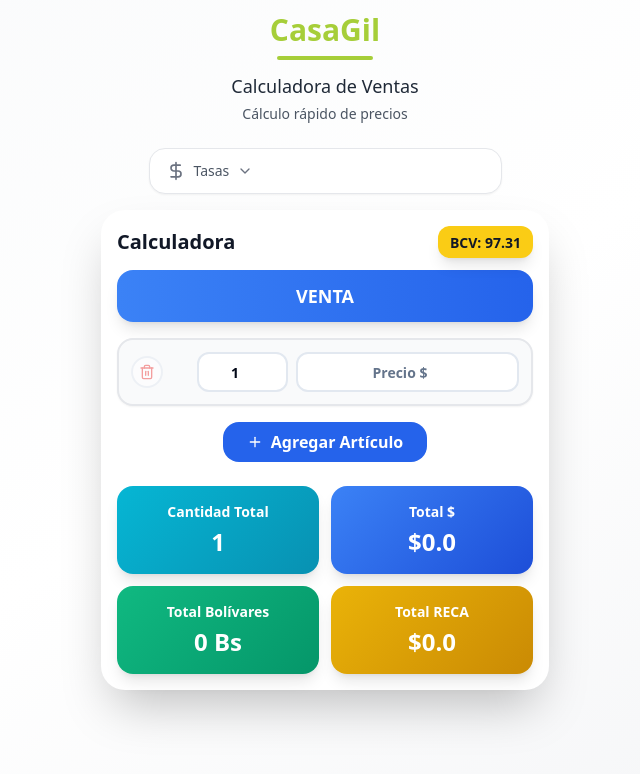
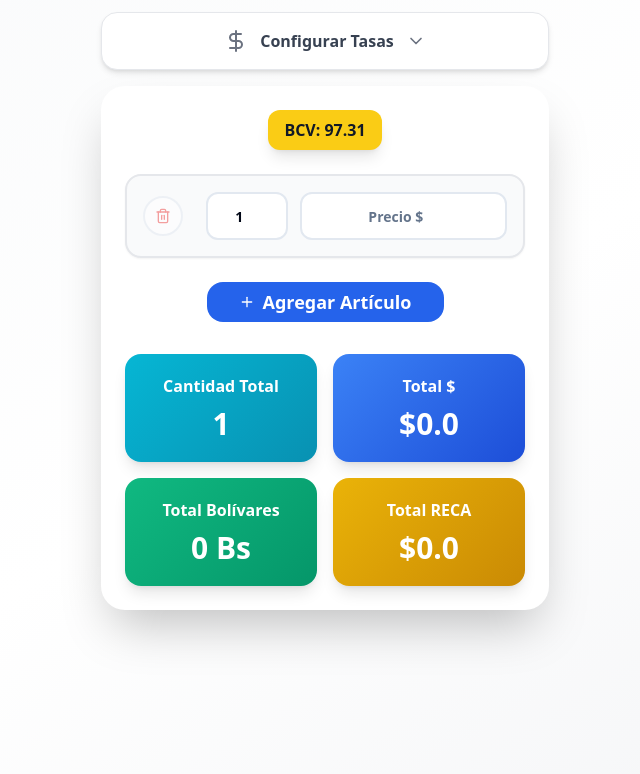
Before and after one commit to samuymanu/hidden-duality-calc, a React (Vite) app: page / in a window 1280 px wide. Shown: the top 774 px of the page, without its empty margins (315-955 px from the left). Built offline with nearby package versions, Linux system fonts and the light colour scheme.

Commit message:
Fix: Android UI adjustments
- Prevent decimals in quantity input.
- Remove titles/subtitles for Android.
- Increase size of amount input.

```diff
--- a/src/components/CalculatorProfile.tsx
+++ b/src/components/CalculatorProfile.tsx
@@ -78,26 +78,19 @@ const CalculatorProfile = ({ bcvRate, parallelRate }: CalculatorProfileProps) =>
   const totalQuantity = articles.reduce((sum, article) => sum + article.quantity, 0);
 
   return (
-    <Card className="p-4 bg-white shadow-2xl border-0 rounded-3xl">
-      {/* Header */}
-      <div className="mb-4">
-        <div className="flex items-center justify-between mb-3">
-          <h2 className="text-xl font-bold text-gray-900">Calculadora</h2>
-          <div className="bg-yellow-400 px-3 py-1 rounded-xl shadow-lg">
-            <span className="font-bold text-gray-900 text-sm">BCV: {bcvRate.toFixed(2)}</span>
-          </div>
-        </div>
-
-        <div className="bg-gradient-to-r from-blue-500 to-blue-600 text-white p-3 rounded-2xl mb-4 shadow-lg">
-          <h3 className="text-lg font-bold text-center">VENTA</h3>
+    <Card className="p-6 bg-white shadow-2xl border-0 rounded-3xl">
+      {/* BCV Rate Display */}
+      <div className="flex justify-center mb-6">
+        <div className="bg-yellow-400 px-4 py-2 rounded-xl shadow-lg">
+          <span className="font-bold text-gray-900 text-base">BCV: {bcvRate.toFixed(2)}</span>
         </div>
       </div>
 
-      {/* Simplified Items List */}
-      <div className="space-y-3 mb-4">
+      {/* Items List - Bigger size */}
+      <div className="space-y-4 mb-6">
         {articles.map((article, index) => (
-          <Card key={article.id} className="p-3 bg-gray-50 rounded-2xl border-2 border-gray-200">
-            <div className="grid grid-cols-12 gap-2 items-center">
+          <Card key={article.id} className="p-4 bg-gray-50 rounded-2xl border-2 border-gray-200">
+            <div className="grid grid-cols-12 gap-3 items-center">
               {/* Delete Button */}
               <div className="col-span-2">
                 <Button
@@ -105,31 +98,36 @@ const CalculatorProfile = ({ bcvRate, parallelRate }: CalculatorProfileProps) =>
                   variant="outline"
                   size="sm"
                   disabled={articles.length === 1}
-                  className="h-8 w-8 p-0 rounded-full border-2 hover:bg-red-50 hover:border-red-300 transition-all duration-200 active:scale-95"
+                  className="h-10 w-10 p-0 rounded-full border-2 hover:bg-red-50 hover:border-red-300 transition-all duration-200 active:scale-95"
                 >
-                  <Trash2 className="w-3 h-3 text-red-500" />
+                  <Trash2 className="w-4 h-4 text-red-500" />
                 </Button>
               </div>
 
-              {/* Quantity */}
+              {/* Quantity - Integer only */}
               <div className="col-span-3">
                 <Input
                   type="number"
+                  min="1"
+                  step="1"
                   value={article.quantity || ''}
-                  onChange={(e) => updateArticle(article.id, 'quantity', Number(e.target.value) || 1)}
-                  className="h-10 text-center text-sm font-semibold rounded-xl border-2 focus:border-blue-400"
+                  onChange={(e) => {
+                    const value = parseInt(e.target.value) || 1;
+                    updateArticle(article.id, 'quantity', value);
+                  }}
+                  className="h-12 text-center text-base font-semibold rounded-xl border-2 focus:border-blue-400"
                   placeholder="Cant."
                 />
               </div>
 
-              {/* Price */}
+              {/* Price - Bigger input */}
               <div className="col-span-7">
                 <Input
                   type="number"
                   step="0.01"
                   value={article.price || ''}
                   onChange={(e) => updateArticle(article.id, 'price', Number(e.target.value) || 0)}
-                  className="h-10 text-center text-sm font-semibold rounded-xl border-2 focus:border-blue-400"
+                  className="h-12 text-center text-base font-semibold rounded-xl border-2 focus:border-blue-400"
                   placeholder="Precio $"
                 />
               </div>
@@ -138,48 +136,48 @@ const CalculatorProfile = ({ bcvRate, parallelRate }: CalculatorProfileProps) =>
         ))}
       </div>
 
-      {/* Add Article Button */}
-      <div className="flex justify-center mb-6">
+      {/* Add Article Button - Bigger */}
+      <div className="flex justify-center mb-8">
         <Button
           onClick={addArticle}
-          className="flex items-center gap-2 bg-blue-600 hover:bg-blue-700 text-white hover:shadow-lg transition-all duration-200 px-6 py-3 text-base font-semibold rounded-2xl active:scale-95"
+          className="flex items-center gap-2 bg-blue-600 hover:bg-blue-700 text-white hover:shadow-lg transition-all duration-200 px-8 py-4 text-lg font-semibold rounded-2xl active:scale-95"
         >
-          <Plus className="w-5 h-5" />
+          <Plus className="w-6 h-6" />
           Agregar Artículo
         </Button>
       </div>
 
-      {/* Totals Summary */}
-      <div className="grid grid-cols-2 gap-3">
+      {/* Totals Summary - Bigger cards */}
+      <div className="grid grid-cols-2 gap-4">
         {/* Total Quantity */}
-        <Card className="p-4 rounded-2xl shadow-lg border-0" style={{ background: 'linear-gradient(135deg, #06b6d4, #0891b2)' }}>
+        <Card className="p-5 rounded-2xl shadow-lg border-0" style={{ background: 'linear-gradient(135deg, #06b6d4, #0891b2)' }}>
           <div className="text-center text-white">
-            <h3 className="text-sm font-semibold mb-1">Cantidad Total</h3>
-            <p className="text-2xl font-bold">{totalQuantity}</p>
+            <h3 className="text-base font-semibold mb-2">Cantidad Total</h3>
+            <p className="text-3xl font-bold">{totalQuantity}</p>
           </div>
         </Card>
 
         {/* Total Price */}
-        <Card className="p-4 rounded-2xl shadow-lg border-0" style={{ background: 'linear-gradient(135deg, #3b82f6, #1d4ed8)' }}>
+        <Card className="p-5 rounded-2xl shadow-lg border-0" style={{ background: 'linear-gradient(135deg, #3b82f6, #1d4ed8)' }}>
           <div className="text-center text-white">
-            <h3 className="text-sm font-semibold mb-1">Total $</h3>
-            <p className="text-2xl font-bold">${grandTotalPrice.toFixed(1)}</p>
+            <h3 className="text-base font-semibold mb-2">Total $</h3>
+            <p className="text-3xl font-bold">${grandTotalPrice.toFixed(1)}</p>
           </div>
         </Card>
 
         {/* Total Bolivares */}
-        <Card className="p-4 rounded-2xl shadow-lg border-0" style={{ background: 'linear-gradient(135deg, #10b981, #059669)' }}>
+        <Card className="p-5 rounded-2xl shadow-lg border-0" style={{ background: 'linear-gradient(135deg, #10b981, #059669)' }}>
           <div className="text-center text-white">
-            <h3 className="text-sm font-semibold mb-1">Total Bolívares</h3>
-            <p className="text-2xl font-bold">{grandTotalBs.toFixed(0)} Bs</p>
+            <h3 className="text-base font-semibold mb-2">Total Bolívares</h3>
+            <p className="text-3xl font-bold">{grandTotalBs.toFixed(0)} Bs</p>
           </div>
         </Card>
 
         {/* Total RECA */}
-        <Card className="p-4 rounded-2xl shadow-lg border-0" style={{ background: 'linear-gradient(135deg, #eab308, #ca8a04)' }}>
+        <Card className="p-5 rounded-2xl shadow-lg border-0" style={{ background: 'linear-gradient(135deg, #eab308, #ca8a04)' }}>
           <div className="text-center text-white">
-            <h3 className="text-sm font-semibold mb-1">Total RECA</h3>
-            <p className="text-2xl font-bold">${grandTotalReca.toFixed(1)}</p>
+            <h3 className="text-base font-semibold mb-2">Total RECA</h3>
+            <p className="text-3xl font-bold">${grandTotalReca.toFixed(1)}</p>
           </div>
         </Card>
       </div>
--- a/src/pages/Index.tsx
+++ b/src/pages/Index.tsx
@@ -13,35 +13,19 @@ const Index = () => {
   return (
     <div className="min-h-screen bg-gradient-to-br from-gray-50 via-white to-gray-100 p-3">
       <div className="max-w-md mx-auto">
-        {/* Header with CasaGil Branding - Mobile optimized */}
-        <div className="mb-6 text-center">
-          <div className="mb-4">
-            <h1 className="text-3xl font-bold mb-2" style={{ color: '#a6ce39' }}>
-              CasaGil
-            </h1>
-            <div className="w-24 h-1 mx-auto mb-3 rounded-full" style={{ backgroundColor: '#a6ce39' }}></div>
-            <h2 className="text-lg font-light text-gray-800 mb-1">
-              Calculadora de Ventas
-            </h2>
-            <p className="text-sm text-gray-600 font-medium">
-              Cálculo rápido de precios
-            </p>
-          </div>
-        </div>
-
-        {/* Rates Configuration - Mobile friendly */}
+        {/* Rates Configuration - More prominent */}
         <div className="mb-4 flex justify-center">
-          <Card className="overflow-hidden shadow-sm border border-gray-200 rounded-2xl">
+          <Card className="overflow-hidden shadow-md border border-gray-200 rounded-2xl w-full">
             <div
-              className="px-4 py-3 cursor-pointer flex items-center gap-2 hover:bg-gray-50 transition-all duration-200 rounded-2xl active:scale-95"
+              className="px-5 py-4 cursor-pointer flex items-center justify-center gap-3 hover:bg-gray-50 transition-all duration-200 rounded-2xl active:scale-95"
               onClick={() => setShowRatesConfig(!showRatesConfig)}
             >
-              <DollarSign className="w-5 h-5 text-gray-500" />
-              <span className="text-sm font-medium text-gray-600">Tasas</span>
+              <DollarSign className="w-6 h-6 text-gray-500" />
+              <span className="text-base font-semibold text-gray-700">Configurar Tasas</span>
               {showRatesConfig ? (
-                <ChevronUp className="w-4 h-4 text-gray-500" />
+                <ChevronUp className="w-5 h-5 text-gray-500" />
               ) : (
-                <ChevronDown className="w-4 h-4 text-gray-500" />
+                <ChevronDown className="w-5 h-5 text-gray-500" />
               )}
             </div>
 
@@ -59,7 +43,7 @@ const Index = () => {
           </Card>
         </div>
 
-        {/* Calculator Profile */}
+        {/* Calculator Profile - Takes most of the screen */}
         <CalculatorProfile
           profile="perfil1"
           bcvRate={bcvRate}
```
